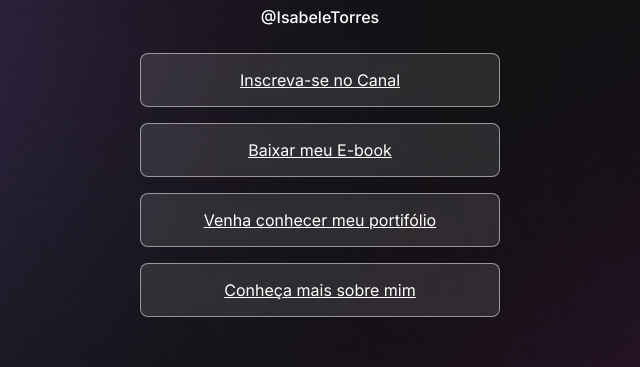
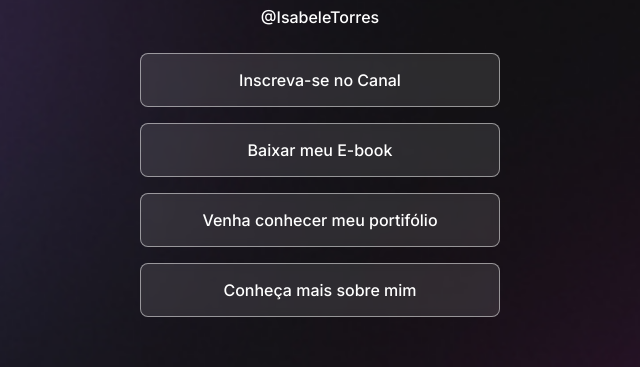
Before and after one commit to isabeletorres/sobreMim, a plain HTML site: page index.html in a window 1280 px wide. Shown: the part 195-562 px from the top of the page, 320-960 px from the left. Drawn offline with Linux system fonts and the light colour scheme.

Commit message:
Ajustando fontes dos links

```diff
--- a/style.css
+++ b/style.css
@@ -50,5 +50,10 @@ ul li a {
   background: rgba(255, 255, 255, 0.11);
   border: 1px solid rgba(255, 255, 255, 0.5);
   border-radius: 8px;
+
   backdrop-filter: blur(4px);
+  -webkit-backdrop-filter: blur(4px);
+
+  text-decoration: none;
+  font-weight: 500;
 }
```
